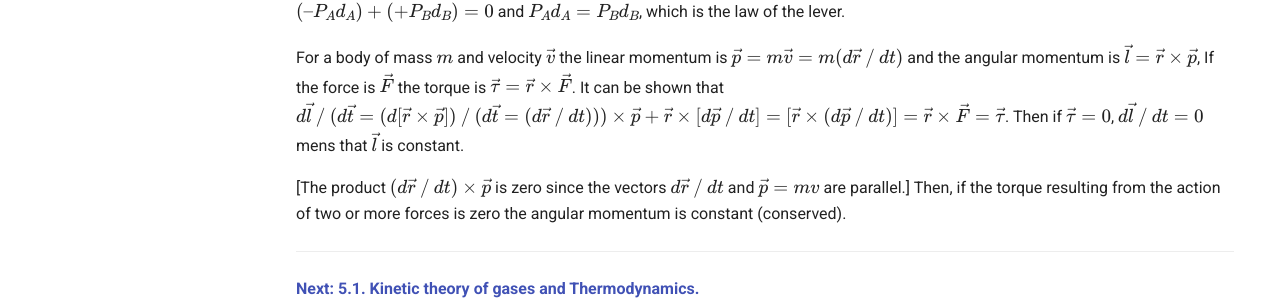
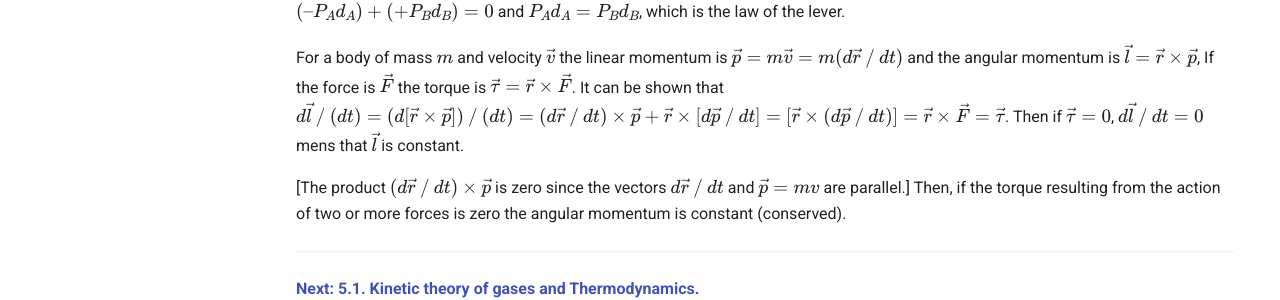
Before and after one commit to modphysnobel/modphysnobel.github.io, an MkDocs documentation site: the page built from docs/vol-I/vol-I-chap-4-apendix.md, in a window 1280 px wide and 900 px high, scrolled down 4424 px. Shown: the part 509-809 px from the top of the window. Built offline with MkDocs 1.6.1 and Material for MkDocs 9.7.7, drawn with Linux system fonts in a browser that asks for light colours; some web fonts are replaced; comment, search, counter and statistics services are not loaded.

Commit message:
Update vol-I-chap-4-apendix.md

```diff
--- a/docs/vol-I/vol-I-chap-4-apendix.md
+++ b/docs/vol-I/vol-I-chap-4-apendix.md
@@ -110,7 +110,7 @@ Previous equation is known as the work-energy theorem, which can be derived from
 
 If there is balance on the lever, there is no rotation with respect to C and the combined action of the torques produced by each of the weights is cancelled. Each torque is the product of the weight of the body by the distance from the point of application of the weight to the axis of rotation: $Torque_{left} = (–P_Ad_A)$ and $Torque_{right} = (+P_Bd_B)$. In the equilibrium condition with respect to the rotational movement, it must be that $Torque_{left} + Torque_{right} = 0$. From this condition it follows that $(– P_Ad_A) + (+P_Bd_B) = 0$ and $P_Ad_A = P_Bd_B$, which is the law of the lever.
 
-For a body of mass $m$ and velocity $\vec{v}$ the linear momentum is $\vec{p}=m\vec{v}=m(d\vec{r}⁄dt)$ and the angular momentum is $\vec{l}=\vec{r} \times \vec{p}$, If the force is $\vec{F}$ the torque is  $\vec{τ}=\vec{r} \times \vec{F}$. It can be shown that $d\vec{l}⁄(d\vec{t}=( d[\vec{r} \times \vec{p}])⁄(d\vec{t}=(d\vec{r}⁄dt) )) \times \vec{p}+\vec{r} \times [d\vec{p}⁄dt]=[\vec{r} \times (d\vec{p}⁄dt)]=\vec{r} \times \vec{F}=\vec{τ}$. Then if $\vec{τ}=0$, $d\vec{l}⁄dt=0$ mens that $\vec{l}$ is constant.
+For a body of mass $m$ and velocity $\vec{v}$ the linear momentum is $\vec{p}=m\vec{v}=m(d\vec{r}⁄dt)$ and the angular momentum is $\vec{l}=\vec{r} \times \vec{p}$, If the force is $\vec{F}$ the torque is  $\vec{τ}=\vec{r} \times \vec{F}$. It can be shown that $d\vec{l}⁄(dt)=( d[\vec{r} \times \vec{p}])⁄(dt)=(d\vec{r}⁄dt)  \times \vec{p}+\vec{r} \times [d\vec{p}⁄dt]=[\vec{r} \times (d\vec{p}⁄dt)]=\vec{r} \times \vec{F}=\vec{τ}$. Then if $\vec{τ}=0$, $d\vec{l}⁄dt=0$ mens that $\vec{l}$ is constant.
 
 [The product $(d\vec{r}⁄dt)  \times \vec{p}$ is zero since the vectors $d\vec{r}⁄dt$ and $\vec{p}=mv$ are parallel.] Then, if the torque resulting from the action of two or more forces is zero the angular momentum is constant (conserved).
 
```
